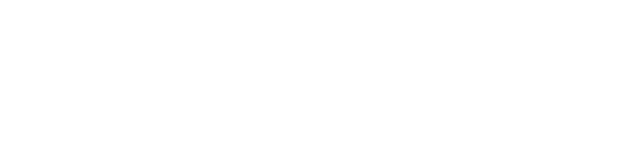
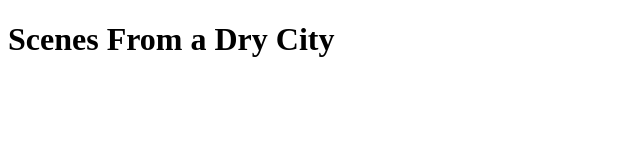
Before and after one commit to Niels-Rijnders/IPMEDT2_HER, a plain HTML site: page main.html in a window 1280 px wide. Shown: the whole page, without its empty margins (0-640 px from the left). Drawn offline with Linux system fonts and the light colour scheme.

Commit message:
Update main.html

```diff
--- a/main.html
+++ b/main.html
@@ -4,9 +4,10 @@
     <meta charset="UTF-8">
     <meta http-equiv="X-UA-Compatible" content="IE=edge">
     <meta name="viewport" content="width=device-width, initial-scale=1.0">
-    <title>Document</title>
+    <title>Scenes From a Dry City</title>
 </head>
 <body>
+  <h1 class="intro_titel">Scenes From a Dry City</h1>
 
 </body>
 </html>
```
